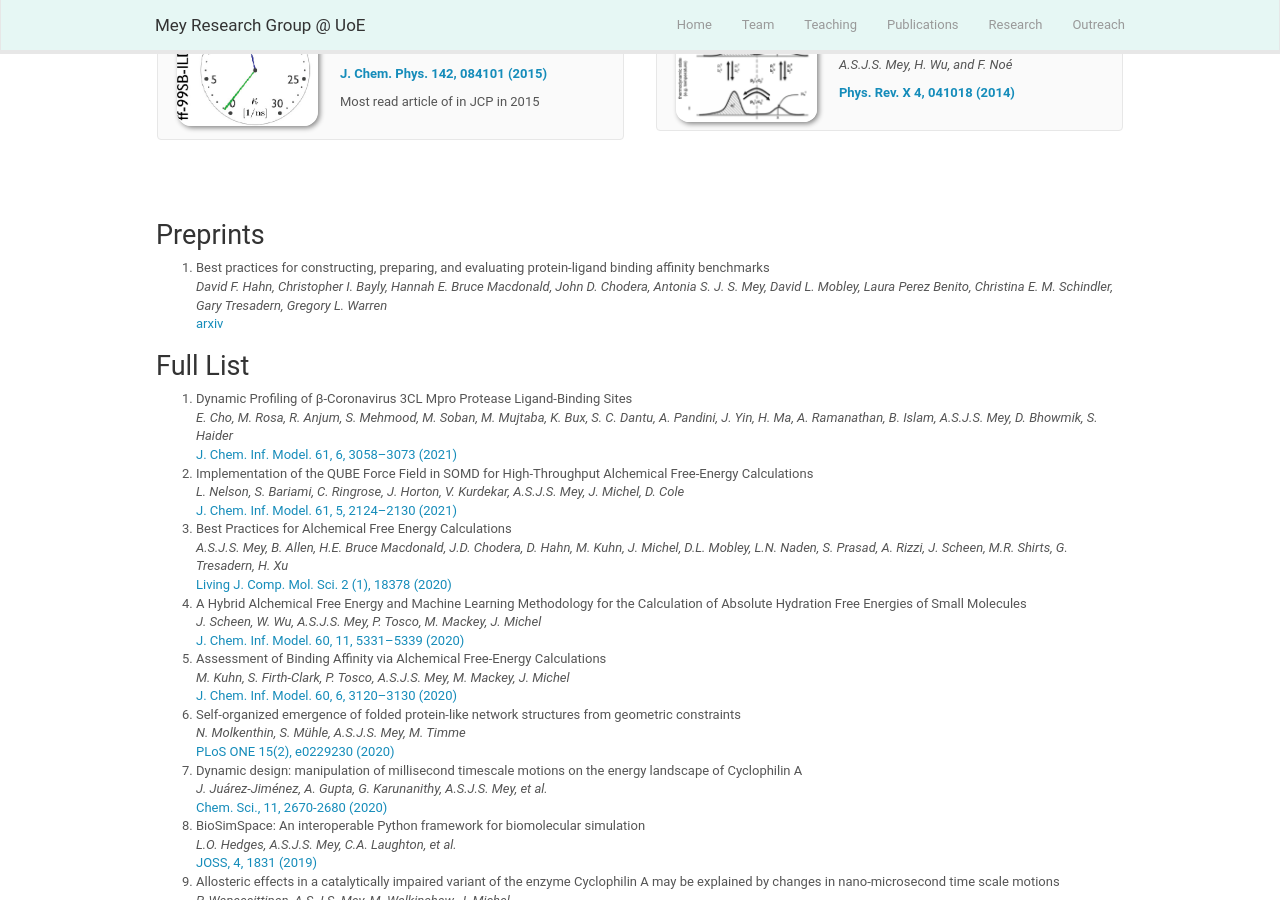
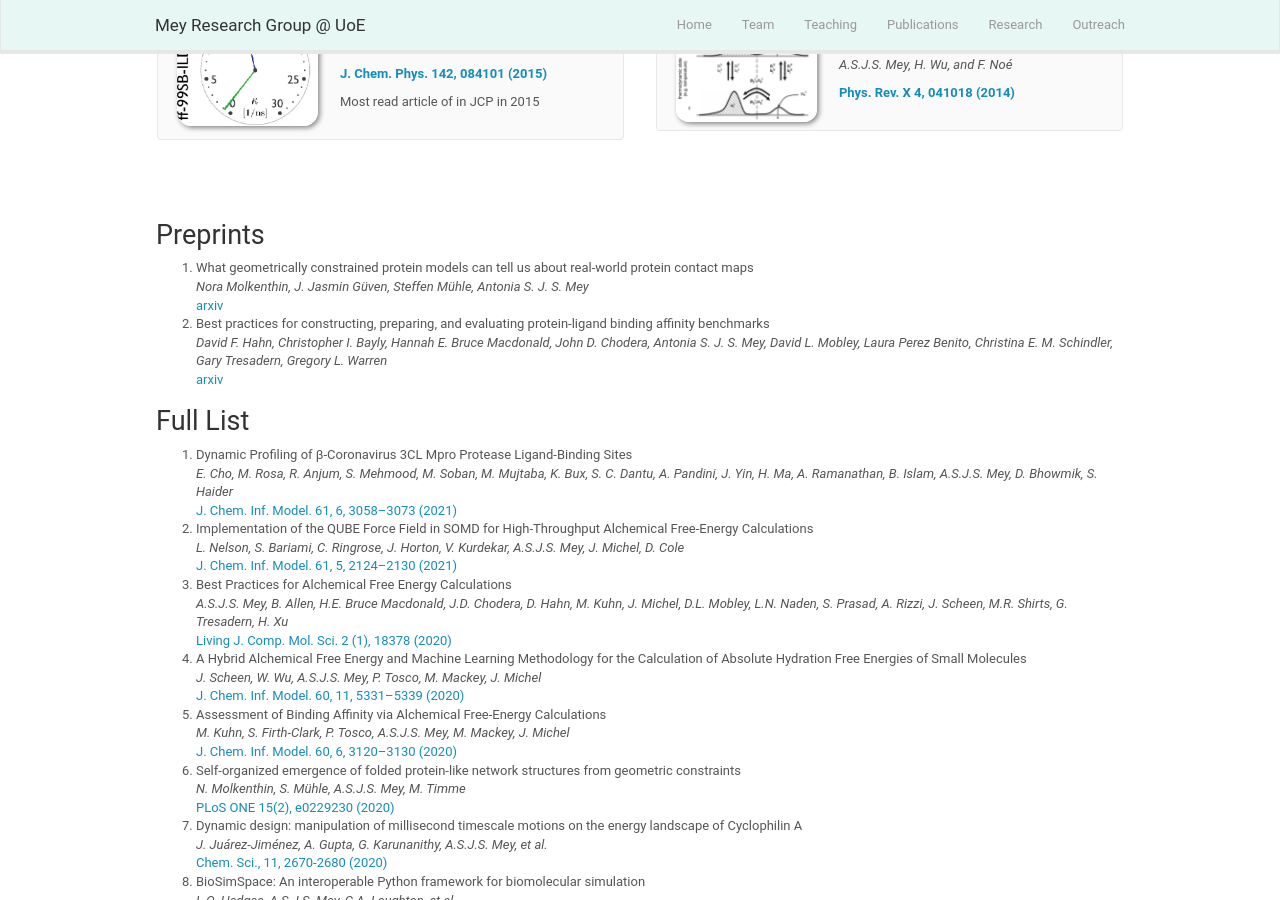
Before and after one commit to mozhu621/intellistream.github.io, a Jekyll site: the page built from _pages/publications.md, in a window 1280 px wide and 900 px high, scrolled down 876 px. Built offline with Jekyll 4.4.1, drawn with Linux system fonts in a browser that asks for light colours; nearby versions of some CDN libraries.

Commit message:
updated publication list

```diff
--- a/_data/prelist.yml
+++ b/_data/prelist.yml
@@ -1,3 +1,15 @@
+- title: "What geometrically constrained protein models can tell us about real-world protein contact maps"
+  image: xx.png
+  description: Geometrically constrained protein models can be used to understand protein contact maps
+  authors: Nora Molkenthin, J. Jasmin Güven, Steffen Mühle, Antonia S. J. S. Mey
+  link:
+    url: https://arxiv.org/abs/2205.09074
+    display: arxiv
+  highlight: 0
+  news2:
+
+
+
 - title: "Best practices for constructing, preparing, and evaluating protein-ligand binding affinity benchmarks"
   image: xx.png
   description: Benchmark dataset for predicting protein ligand binding affinities
```
